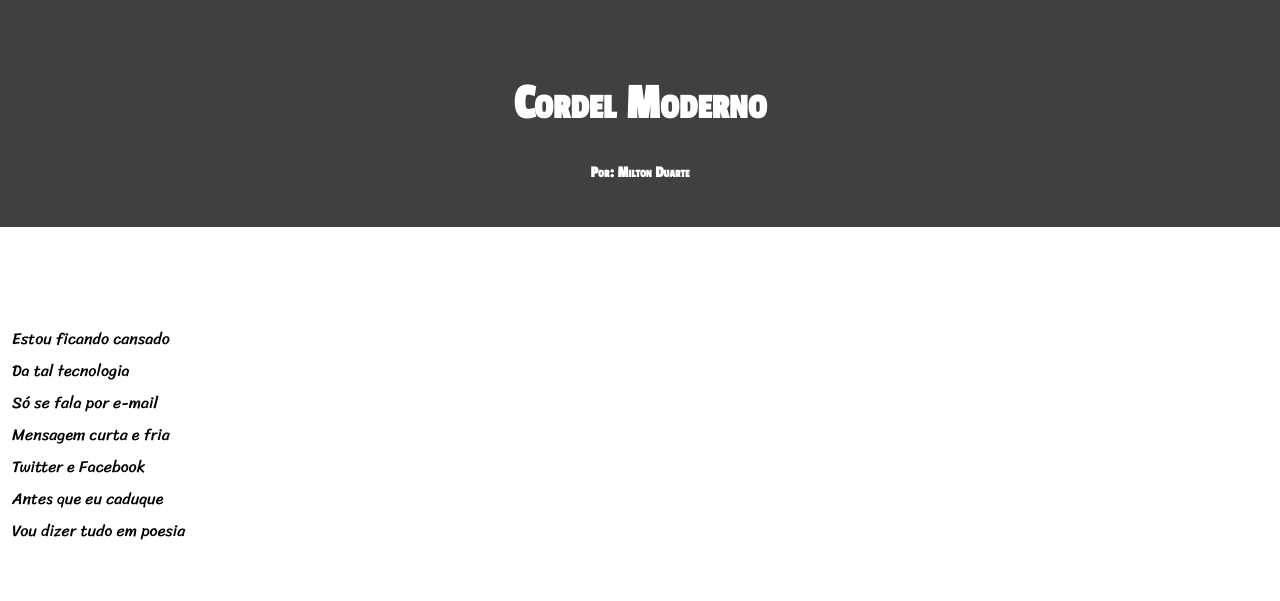
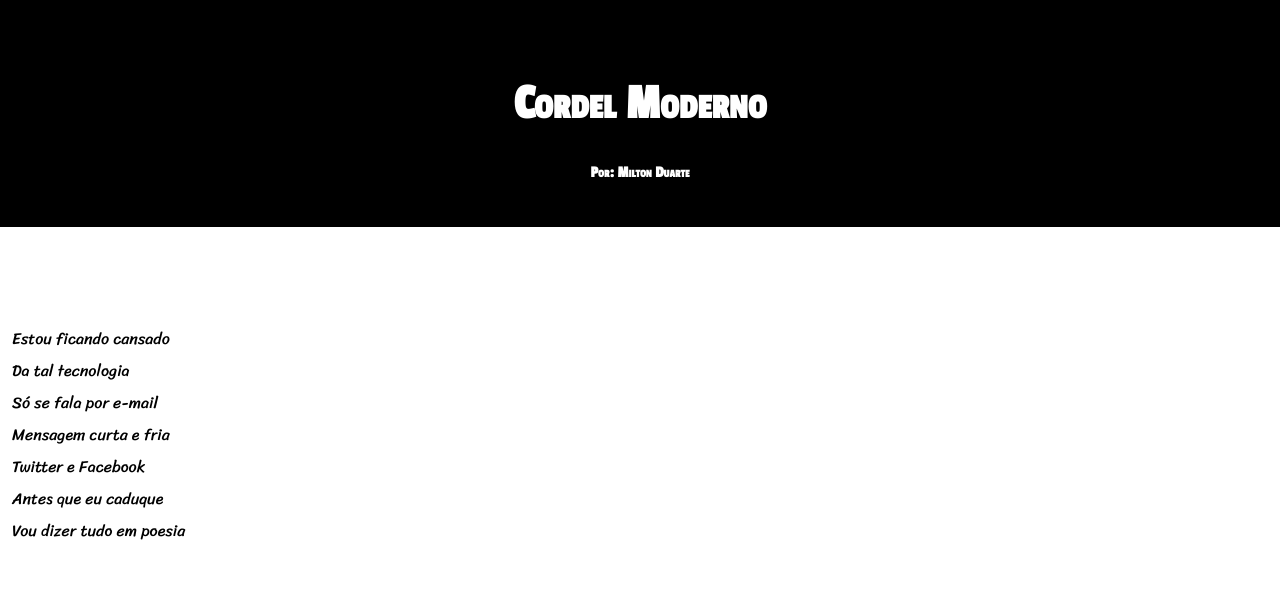
Before and after one commit to willdemar00/cordel2, a plain HTML site: page index.html in a window 1280 px wide. Shown: the top 601 px of the page. Drawn offline with Linux system fonts and the light colour scheme.

Commit message:
Update style.css

```diff
--- a/style.css
+++ b/style.css
@@ -21,7 +21,7 @@ html, body
 }
 header
 {
-    background-color: rgba(0, 0, 0, 0.703);
+    background-color: black;
     color: white;
     text-align: center;
 
```
